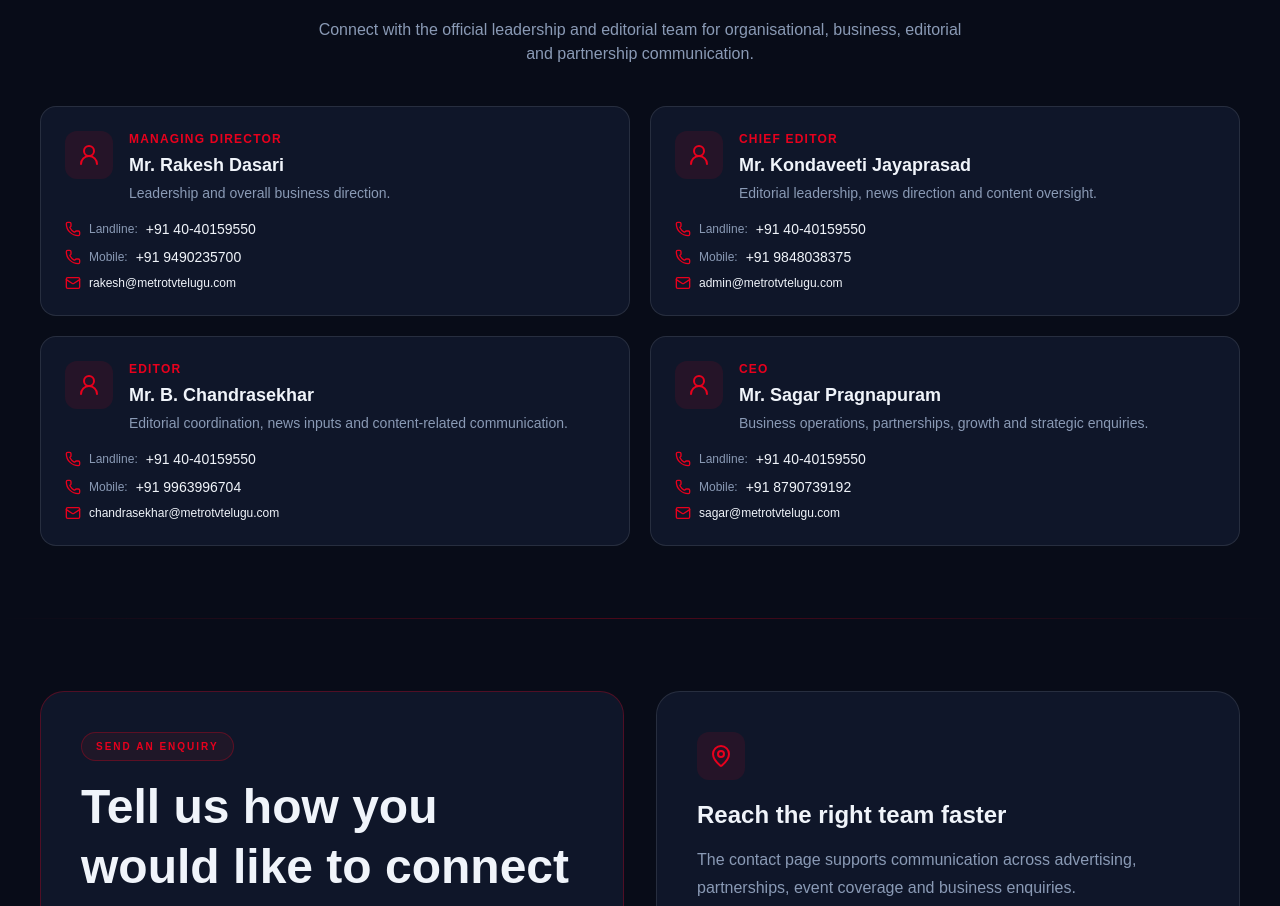
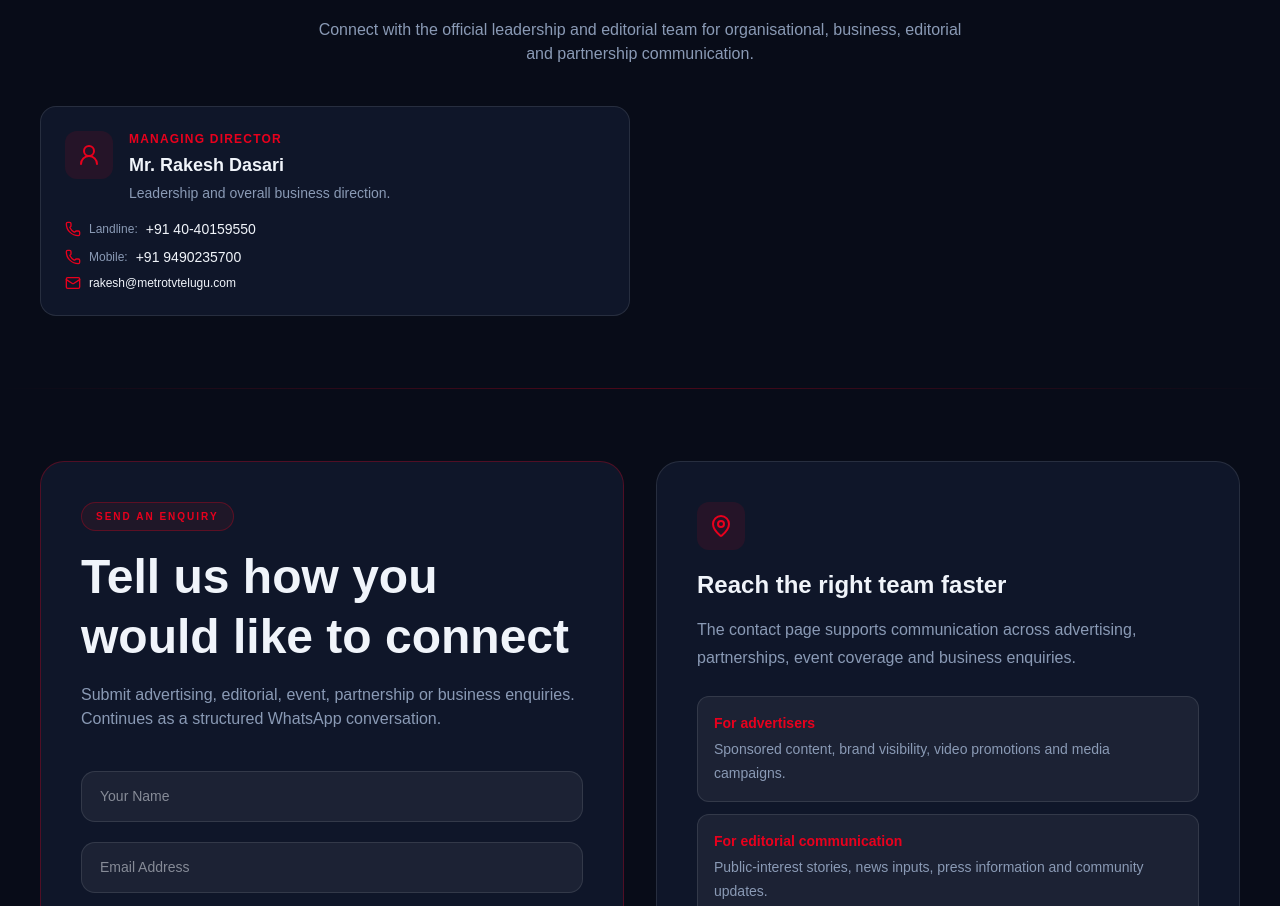
Before and after one commit to shivasricharan/metrotvtelugu, a Next.js app: page /contact in a window 1280 px wide. Shown: the part 1583-2489 px from the top of the page. Built offline with nearby package versions, Linux system fonts and the light colour scheme.

Commit message:
Keep only Rakesh Dasari in key contacts

```diff
--- a/app/contact/page.js
+++ b/app/contact/page.js
@@ -27,10 +27,7 @@ const fallbackSocial = {
 };
 
 const fallbackContacts = [
-  { name: "Mr. Rakesh Dasari",           role: "Managing Director", phone: "+91 40-40159550", mobile: "+91 9490235700",  email: "rakesh@metrotvtelugu.com",        desc: "Leadership and overall business direction." },
-  { name: "Mr. Kondaveeti Jayaprasad",   role: "Chief Editor",      phone: "+91 40-40159550", mobile: "+91 9848038375",  email: "admin@metrotvtelugu.com",          desc: "Editorial leadership, news direction and content oversight." },
-  { name: "Mr. B. Chandrasekhar",        role: "Editor",            phone: "+91 40-40159550", mobile: "+91 9963996704",  email: "chandrasekhar@metrotvtelugu.com",  desc: "Editorial coordination, news inputs and content-related communication." },
-  { name: "Mr. Sagar Pragnapuram",       role: "CEO",               phone: "+91 40-40159550", mobile: "+91 8790739192",  email: "sagar@metrotvtelugu.com",          desc: "Business operations, partnerships, growth and strategic enquiries." },
+  { name: "Mr. Rakesh Dasari", role: "Managing Director", phone: "+91 40-40159550", mobile: "+91 9490235700", email: "rakesh@metrotvtelugu.com", desc: "Leadership and overall business direction." },
 ];
 
 
@@ -81,7 +78,10 @@ export default async function ContactPage() {
   const instagramUrl = get(settings, "instagramurl",     fallbackSocial.instagramurl);
   const facebookUrl  = get(settings, "facebookurl",      fallbackSocial.facebookurl);
   const youtubeUrl   = get(settings, "youtubechannelurl",fallbackSocial.youtubechannelurl);
-  const keyContacts  = cmsContacts.length > 0 ? cmsContacts.map(normalizeContact) : fallbackContacts;
+  const rakeshContacts = cmsContacts
+    .map(normalizeContact)
+    .filter((contact) => contact.name.toLowerCase().includes("rakesh dasari"));
+  const keyContacts = rakeshContacts.length > 0 ? rakeshContacts : fallbackContacts;
 
   return (
     <>
```
